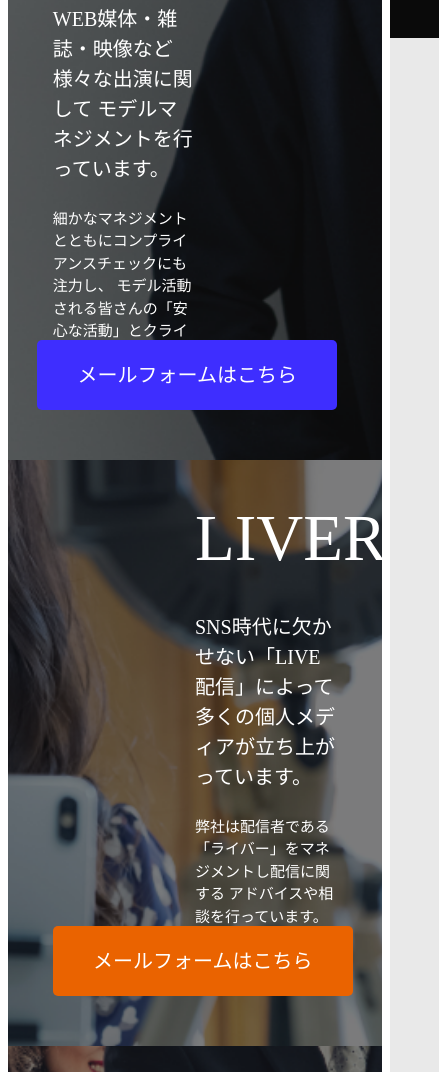
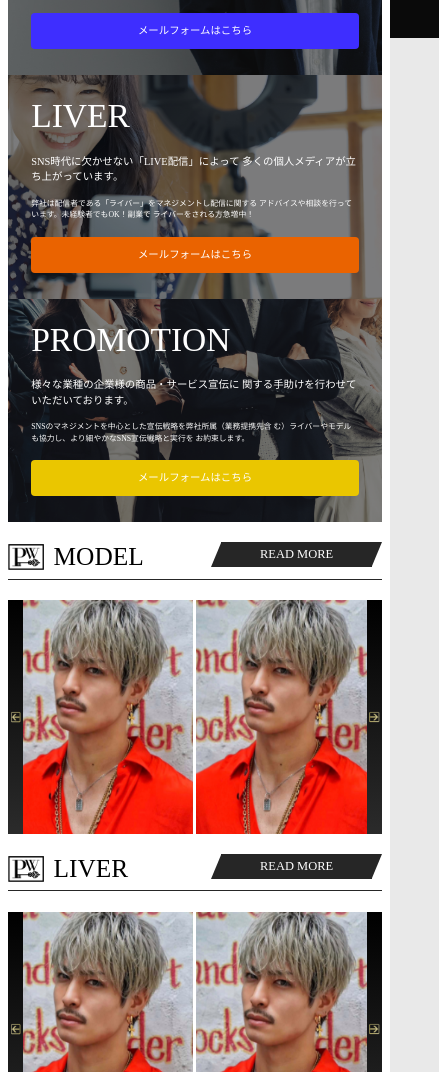
Before and after one commit to cb927/web-design-password, a plain HTML site: page index.html in a window 390 px wide. Shown: the part 806-1878 px from the top of the page, 439 px wide, since content can reach past the window. Drawn offline with Linux system fonts and the light colour scheme; files whose address does not match are found by name; a web font is replaced by a local one.

Commit message:
update landing page design

```diff
--- a/assets/scss/_common.scss
+++ b/assets/scss/_common.scss
@@ -16,10 +16,11 @@ body {
     }
 }
 
-
 .form-group {
     width: 550px;
-    @include display-flex();
+
+    @include display-flex;
+
     margin-bottom: 20px;
 
     .form-label {
@@ -45,6 +46,7 @@ body {
         font-size: 32px;
         margin-bottom: 25px;
     }
+
     .text-sm {
         font-size: 15px;
         margin-bottom: 25px;
@@ -63,7 +65,8 @@ body {
     border: none;
     font-size: 20px;
     cursor: pointer;
-    @include transition-all();
+
+    @include transition-all;
 
     &:nth-of-type(1) {
         margin-top: 0;
@@ -106,8 +109,10 @@ body {
         position: absolute;
         top: 50%;
         left: 50%;
-        @include width-fit-content();
+
+        @include width-fit-content;
         @include transform(translate(-50%, -50%));
+
         padding: 60px 120px;
 
         .modal__title {
@@ -127,8 +132,10 @@ body {
 
 .section__title {
     font-weight: normal;
-    @include display-flex();
-    @include align-items-center();
+
+    @include display-flex;
+    @include align-items-center;
+
     border-bottom: 1px solid #262626;
     margin: 0 20px;
     position: relative;
@@ -156,7 +163,8 @@ body {
         color: white;
 
         &::before {
-            @include transition-all();
+            @include transition-all;
+
             position: absolute;
             content: "";
             right: -10px;
@@ -166,7 +174,8 @@ body {
         }
 
         &::after {
-            @include transition-all();
+            @include transition-all;
+
             position: absolute;
             content: "";
             left: -10px;
@@ -207,7 +216,9 @@ main {
             position: absolute;
             top: 50%;
             left: 50%;
+
             @include transform(translate(-50%, -50%));
+
             z-index: 99;
         }
 
@@ -233,14 +244,16 @@ main {
                 margin-right: 3px;
 
                 img {
-                    @include transition-all();
+                    @include transition-all;
+
                     width: 100%;
                     height: 100%;
                     filter: grayscale(0%);
                 }
 
                 .item__cover {
-                    @include transition-all();
+                    @include transition-all;
+
                     position: absolute;
                     right: 0;
                     left: 0;
@@ -251,11 +264,14 @@ main {
                     .cover__text {
                         position: absolute;
                         color: white;
-                        @include transition-all();
-                        @include width-fit-content();
+
+                        @include transition-all;
+                        @include width-fit-content;
+
                         font-size: 20px;
                         top: 50%;
                         left: 50%;
+
                         @include transform(translate(-50%, -50%));
                     }
                 }
@@ -298,31 +314,40 @@ main {
         &.work-top {
             margin-top: 30px;
             color: white;
+
             .work__item {
                 padding: 30px 45px 50px;
+
                 @include display-flex;
+
                 background-repeat: no-repeat;
                 background-size: cover;
                 background-position: center;
+
                 .work__item__content {
                     line-height: 1.5;
                     width: 50%;
+
                     .item__title {
                         font-size: 65px;
                         font-weight: normal;
                         margin-bottom: 24px;
                     }
+
                     .item__content {
                         font-size: 20px;
                         margin-bottom: 24px;
                     }
+
                     .item__detail {
                         font-size: 15px;
                     }
                 }
+
                 .work__item__btn {
                     width: 50%;
                     position: relative;
+
                     .work__link {
                         display: block;
                         width: 300px;
@@ -334,26 +359,33 @@ main {
                         position: absolute;
                         bottom: 0;
                         right: 0;
+
                         &.work__link--model {
                             background: #3E2EFF;
                         }
+
                         &.work__link--liver {
                             background: #EA6300;
                         }
+
                         &.work__link--pro {
                             background: #EAC600;
                         }
+
                         &:hover {
                             opacity: 0.7;
                         }
                     }
                 }
+
                 &.work__item--model {
                     background-image: url(../img/work/work-model.png);
                 }
+
                 &.work__item--liver {
                     background-image: url(../img/work/work-liver.png);
                     flex-direction: row-reverse;
+
                     .work__item__btn {
                         .work__link {
                             right: unset;
@@ -361,6 +393,7 @@ main {
                         }
                     }
                 }
+
                 &.work__item--pro {
                     background-image: url(../img/work/work-pro.png);
                 }
@@ -377,14 +410,16 @@ main {
                 .info-list__item {
                     margin-top: 20px;
                     line-height: 1;
-                    @include display-flex();
+
+                    @include display-flex;
 
                     .date {
                         width: 50%;
                     }
 
                     .title {
-                        @include transition-all();
+                        @include transition-all;
+
                         width: 50%;
                         border-bottom: 1px solid transparent;
                     }
@@ -405,7 +440,8 @@ main {
         //info page
         &.info {
             margin-top: 25px;
-            @include display-flex();
+
+            @include display-flex;
 
             .info__main {
                 width: 70%;
@@ -471,11 +507,12 @@ main {
 
                 .tabs {
                     position: relative;
-                    @include display-flex();
-                    @include justify-content-space-between();
+
+                    @include display-flex;
+                    @include justify-content-space-between;
 
                     .categories {
-                        @include display-flex();
+                        @include display-flex;
 
                         .tab-link {
                             display: block;
@@ -489,7 +526,8 @@ main {
                             position: relative;
 
                             &::before {
-                                @include transition-all();
+                                @include transition-all;
+
                                 position: absolute;
                                 content: "";
                                 right: -10px;
@@ -499,7 +537,8 @@ main {
                             }
 
                             &::after {
-                                @include transition-all();
+                                @include transition-all;
+
                                 position: absolute;
                                 content: "";
                                 left: -10px;
@@ -538,7 +577,8 @@ main {
                         height: 28px;
                         width: 220px;
                         margin-left: 20px;
-                        @include display-flex();
+
+                        @include display-flex;
 
                         input {
                             height: 100%;
@@ -556,7 +596,8 @@ main {
                             border: none;
                             border-radius: 0px;
                             line-height: 28px;
-                            @include transition-all();
+
+                            @include transition-all;
 
                             &:hover {
                                 background: #707070;
@@ -592,7 +633,8 @@ main {
                                 overflow: hidden;
 
                                 img {
-                                    @include transition-all();
+                                    @include transition-all;
+
                                     width: 100%;
                                     height: 100%;
                                 }
@@ -617,6 +659,7 @@ main {
                             font-size: 42px;
                             left: 50%;
                             top: 50%;
+
                             @include transform(translate(-50%, -50%));
                         }
                     }
@@ -628,7 +671,8 @@ main {
 
                 .main__content {
                     margin-top: 50px;
-                    @include display-flex();
+
+                    @include display-flex;
 
                     .name {
                         font-size: 42px;
@@ -641,15 +685,17 @@ main {
                     }
 
                     .content__img {
-                        width: calc(50% - 25px);
-                        margin-right: 25px;
+                        width: calc(50% - 20px);
+                        margin-right: 20px;
 
                         .img__main {
                             width: 100%;
                             margin-bottom: 25px;
+                            height: 600px;
 
                             img {
                                 width: 100%;
+                                height: 100%;
                             }
                         }
 
@@ -701,7 +747,7 @@ main {
                         }
 
                         .social {
-                            @include display-flex();
+                            @include display-flex;
 
                             img {
                                 height: 32px;
@@ -722,7 +768,8 @@ main {
             padding: 30px 0 50px;
 
             .banner__logo {
-                @include width-fit-content();
+                @include width-fit-content;
+
                 margin: auto;
 
                 img {
@@ -731,7 +778,8 @@ main {
             }
 
             .banner__text {
-                @include width-fit-content();
+                @include width-fit-content;
+
                 margin: auto;
                 margin-top: 50px;
                 color: #414141;
@@ -754,8 +802,9 @@ main {
 
         &.work {
             margin-top: 55px;
-            @include display-flex();
-            @include justify-content-space-between();
+
+            @include display-flex;
+            @include justify-content-space-between;
 
             .work__item {
                 width: 320px;
@@ -804,7 +853,8 @@ main {
             padding: 50px 0;
 
             .banner__text {
-                @include width-fit-content();
+                @include width-fit-content;
+
                 margin: auto;
                 color: #414141;
                 font-size: 20px;
@@ -819,7 +869,8 @@ main {
             line-height: 2.4;
 
             .company__author {
-                @include width-fit-content();
+                @include width-fit-content;
+
                 margin: 50px auto 0;
 
                 .function {
@@ -882,7 +933,8 @@ main {
         //contact page
         &.contact {
             .contact__main {
-                @include width-fit-content();
+                @include width-fit-content;
+
                 margin: 25px auto 0;
 
                 .contact__title {
@@ -909,15 +961,17 @@ footer {
     background: linear-gradient(black, #2b2b2b);
 
     .footer-logo {
-        @include width-fit-content();
+        @include width-fit-content;
+
         margin: auto;
     }
 
     .footer-main {
         max-width: 500px;
         margin: 25px auto;
-        @include display-flex();
-        @include justify-content-space-between();
+
+        @include display-flex;
+        @include justify-content-space-between;
 
         .main__title {
             font-size: 13px;
@@ -926,7 +980,8 @@ footer {
 
         .main__content {
             font-size: 10px;
-            @include display-flex();
+
+            @include display-flex;
 
             .content__item {
                 margin-right: 40px;
@@ -994,6 +1049,7 @@ footer {
             font-size: 7.2vw;
             margin-bottom: 6.67vw;
         }
+
         .text-sm {
             font-size: 4vw;
             margin-bottom: 6.67vw;
@@ -1016,7 +1072,9 @@ footer {
             top: 8vw;
             left: 50%;
             width: 96vw;
+
             @include transform(translateX(-50%));
+
             padding: 2vw 2vw 10vw;
 
             .modal__title {
@@ -1112,8 +1170,67 @@ footer {
             }
 
             //top page
+
             &.work-top {
                 margin-top: 3.2vw;
+                .work__item {
+                    padding: 4vw 6vw 6.67vw;
+                    display: block;
+
+                    .work__item__content {
+                        width: 100%;
+
+                        .item__title {
+                            font-size: 8.6vw;
+                            margin-bottom: 3.2vw;
+                        }
+
+                        .item__content {
+                            font-size: 2.67vw;
+                            margin-bottom: 3.2vw;
+                        }
+
+                        .item__detail {
+                            font-size: 2vw;
+                        }
+                    }
+
+                    .work__item__btn {
+                        width: 100%;
+                        position: relative;
+
+                        .work__link {
+                            position: relative;
+                            display: block;
+                            width: 100%;
+                            text-align: center;
+                            border-radius: 1vw;
+                            padding: 2.67vw 0;
+                            font-size: 2.67vw;
+                            margin-top: 4vw;
+                        }
+                    }
+
+                    &.work__item--model {
+                        background-image: url(../img/work/work-model.png);
+                    }
+
+                    &.work__item--liver {
+                        background-image: url(../img/work/work-liver.png);
+                        flex-direction: row-reverse;
+
+                        .work__item__btn {
+                            .work__link {
+                                right: unset;
+                                left: 0;
+                            }
+                        }
+                    }
+
+                    &.work__item--pro {
+                        background-image: url(../img/work/work-pro.png);
+                    }
+                }
             }
 
             &.info-top {
@@ -1196,7 +1313,7 @@ footer {
                         display: block;
 
                         .categories {
-                            @include display-flex();
+                            @include display-flex;
 
                             .tab-link {
                                 margin: 0 2vw;
@@ -1243,7 +1360,8 @@ footer {
                             margin-top: 4vw;
                             height: 7.5vw;
                             width: 100%;
-                            @include display-flex();
+
+                            @include display-flex;
 
                             input {
                                 height: 100%;
@@ -1261,7 +1379,8 @@ footer {
                                 border: none;
                                 border-radius: 0px;
                                 line-height: 7.5vw;
-                                @include transition-all();
+
+                                @include transition-all;
 
                                 &:hover {
                                     background: #707070;
@@ -1323,6 +1442,7 @@ footer {
                             .img__main {
                                 width: 100%;
                                 margin-bottom: 25px;
+                                height: 130vw;
 
                                 img {
                                     width: 100%;
@@ -1458,6 +1578,7 @@ footer {
                 .company__author {
                     margin: 15vw auto 0;
                     text-align: center;
+
                     .function {
                         font-size: 4.3vw;
                         margin-right: 0;
@@ -1517,7 +1638,6 @@ footer {
         }
     }
 
-
     footer {
         padding-top: 8vw;
         padding-bottom: 2vw;
```
Also changed, not shown: assets/css/theme.css, 1 other file.
